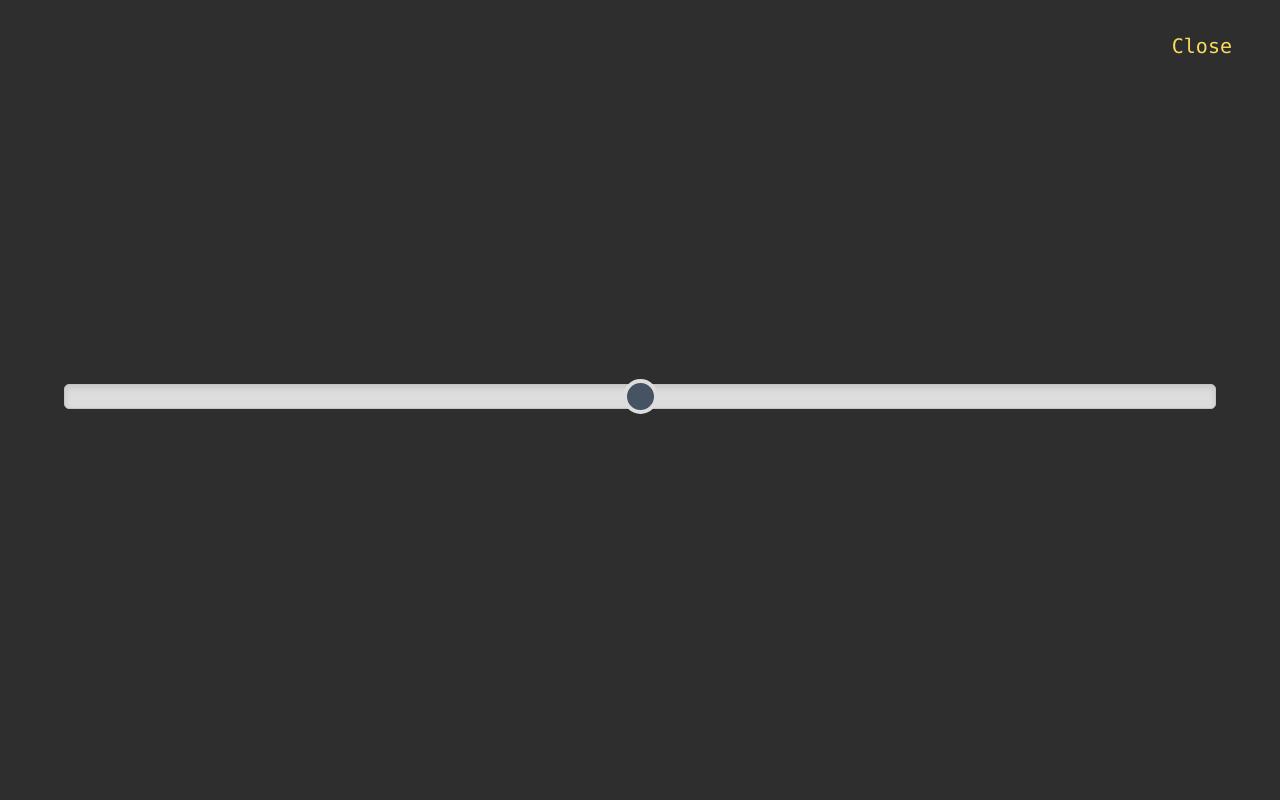
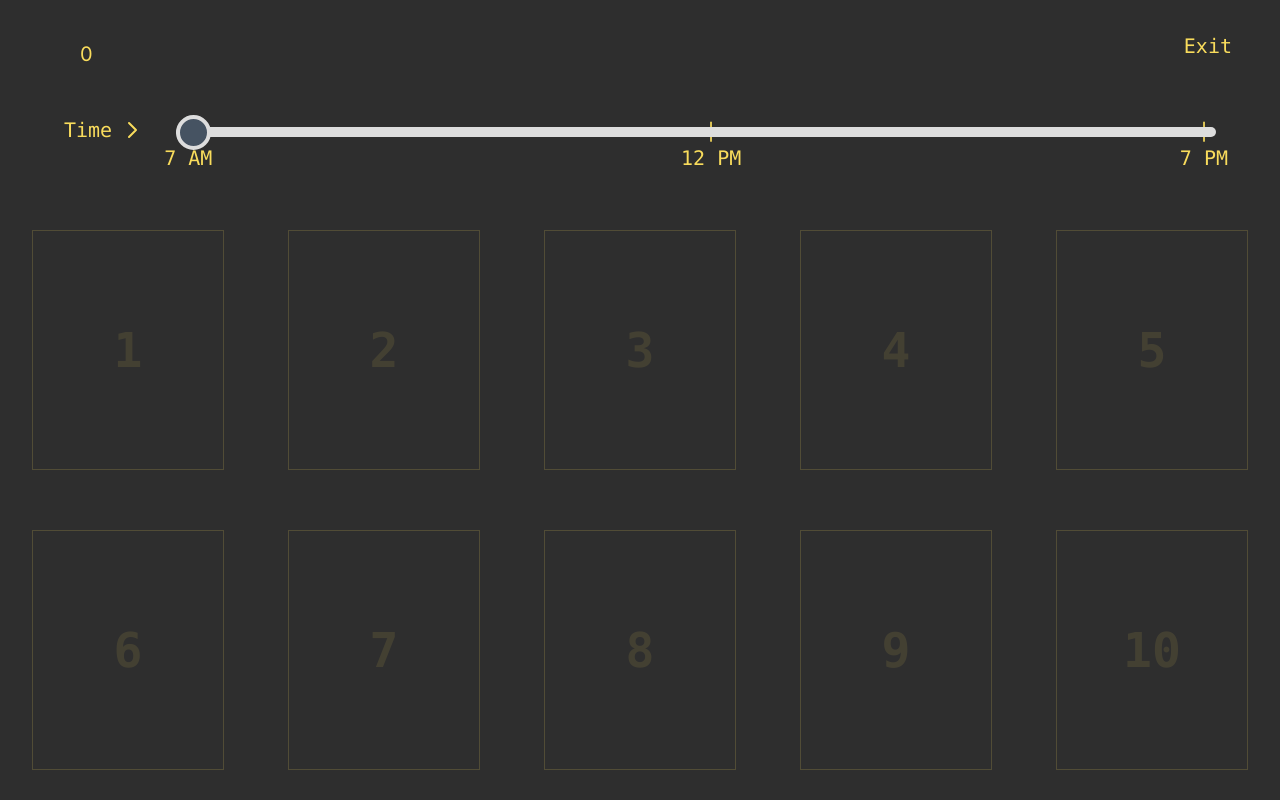
Before and after one commit to pearcebasmanm/ConUHacks-VIII, a Next.js app in the folder tire-change-shop/: page / in a window 1280 px wide. Both pictures are taken after a click on the button "Start Simulation". Built offline with nearby package versions, Linux system fonts and the light colour scheme.

Commit message:
Update CSS styles for tire change shop app

```diff
--- a/tire-change-shop/app/components/simulation.tsx
+++ b/tire-change-shop/app/components/simulation.tsx
@@ -1,40 +1,38 @@
-
-// <motion.button
-// style={{
-//   fontSize: '20px', // make the button text bigger
-//   padding: '10px 20px', // increase button size by padding
-//   margin: 'auto', // center the button
-//   display: 'block', // necessary for margin: auto to work
-// }}
-// whileHover={{ scale: 1.1 }} // animate button on hover
-// whileTap={{ scale: 0.9 }} // animate button on tap
-// >
-// Start Simulation
-// </motion.button>
-// <div className="simulation hidden">
-// <SliderComponent value={sliderValue} onChange={setSliderValue} />
-// </div>
-
-import { motion } from 'framer-motion';
+"use client"
+import { useState } from 'react';
+import { motion, useAnimation } from 'framer-motion';
 
 export default function Simulation() {
+    const speed = 0.02;
+    let [time, setTime] = useState<number>(0);
+
+    let [simulationStarted, setSimulationStarted] = useState<boolean>(false);
+    let [isPlaying, setIsPlaying] = useState<boolean>(false);
+
+    if (isPlaying) {
+        setTimeout(() => {
+            if (time >= 1000) {
+                setTime(0);
+                setIsPlaying(false);
+                return;
+            }
+            setTime(time + speed);
+        }, speed);
+    }
+
     return (
         <motion.div className={"simulation-wrapper flex justify-center items-center border-1 border-[#111] text-xl"} style={{ height: `calc(100vh - 180px)` }}>
             <motion.button
-                className={"font-mono text-[#F9DC5C] bg-[#2E2E2E] font-lg py-4 px-8 m-4"}
+                className={`font-mono text-[#F9DC5C] bg-[#2E2E2E] font-lg py-4 px-8 m-4 ${simulationStarted ? 'hidden' : 'block'}`}
                 whileHover={{ scale: 1.1, backgroundColor: '#F9DC5C', color: '#2E2E2E' }}
                 whileTap={{ scale: 0.9, backgroundColor: '#F9DC5C', color: '#2E2E2E' }}
 
-                onClick={e => {
-                    document.querySelector('.simulation').classList.remove('hidden');
-                    document.querySelector('.simulation').classList.add('flex');
-                    e.target.classList.add('hidden');
-                }}
+                onClick={ e => { setSimulationStarted(true); } }
             >
                 Start Simulation
             </motion.button>
             <motion.div
-                className="simulation hidden w-screen h-screen fixed left-0 bg-[#2E2E2E] text-[#F9DC5C] flex justify-center items-center"
+                className={`simulation ${simulationStarted ? 'block' : 'hidden'} w-screen h-screen fixed left-0 bg-[#2E2E2E] text-[#F9DC5C] flex justify-center items-center`}
                 initial={{ opacity: 0, top: 100, scale: 0.9 }}
                 animate={{ opacity: 1, top: 0, scale: 1 }}
                 transition={{ duration: 1 }}
@@ -43,22 +41,80 @@ export default function Simulation() {
                 className={"font-mono text-[#F9DC5C] bg-[#2E2E2E] font-lg py-4 px-8 m-4 absolute top-0 right-0"}
                 whileHover={{ scale: 1.1, backgroundColor: '#F9DC5C', color: '#2E2E2E' }}
                 whileTap={{ scale: 0.9, backgroundColor: '#F9DC5C', color: '#2E2E2E' }}
+                onClick={e => window.location.reload()}
+            >
+                Exit
+            </motion.button>
 
-                    onClick={e => {
-                        document.querySelector('.simulation').classList.remove('flex');
-                        document.querySelector('.simulation').classList.add('hidden');
-                        document.querySelector('.simulation-wrapper button').classList.remove('hidden');
-                    }}
+            <div className={"top-10 left-20 absolute time-value"}>{time}</div>
+
+            <div className={"slider-container fixed top-20 flex justify-center items-center font-mono"}>
+                <div
+                    className={"font-mono text-[#F9DC5C] font-lg py-4 pr-8 flex items-center cursor-pointer"}
+                    onClick={e => { setIsPlaying(!isPlaying) } }
                     >
-                    Close
-                </motion.button>
-                <div className={"slider-container"}>
+                    Time
+                    <svg xmlns="http://www.w3.org/2000/svg" className="h-6 w-6 ml-2" fill="none" viewBox="0 0 24 24" stroke="#F9DC5C">
+                        <path strokeLinecap="round" strokeLinejoin="round" strokeWidth={2} d="M9 5l7 7-7 7" />
+                    </svg>
+                </div>
+                <div className={"w-full relative"}>
+                    <div className={"absolute time-indicator first"}>|<br></br>7 AM</div>
+                    <div className={"absolute time-indicator half"}>|<br></br>12 PM</div>
+                    <div className={"absolute time-indicator last"}>|<br></br>7 PM</div>
                     <input
                         type="range"
                         min="0"
-                    max="100"
-                    className="slider"
+                        max="1000"
+                        defaultValue="0"
+                        className="slider w-full"
+                        value={time}
+                        readOnly
                     />
+                </div>
+            </div>
+
+            <div className={"bays-container flex justify-center items-center font-mono"}>
+                <motion.div className={"bay bay-1 flex justify-center items-center"}>
+                    <div className={"bay-number"}>1</div>
+                    <div className={"bay-vehicle"}></div>
+                </motion.div>
+                <motion.div className={"bay bay-2 flex justify-center items-center"}>
+                    <div className={"bay-number"}>2</div>
+                    <div className={"bay-vehicle"}></div>
+                </motion.div>
+                <motion.div className={"bay bay-3 flex justify-center items-center"}>
+                    <div className={"bay-number"}>3</div>
+                    <div className={"bay-vehicle"}></div>
+                </motion.div>
+                <motion.div className={"bay bay-4 flex justify-center items-center"}>
+                    <div className={"bay-number"}>4</div>
+                    <div className={"bay-vehicle"}></div>
+                </motion.div>
+                <motion.div className={"bay bay-5 flex justify-center items-center"}>
+                    <div className={"bay-number"}>5</div>
+                    <div className={"bay-vehicle"}></div>
+                </motion.div>
+                <motion.div className={"bay bay-6 flex justify-center items-center"}>
+                    <div className={"bay-number"}>6</div>
+                    <div className={"bay-vehicle"}></div>
+                </motion.div>
+                <motion.div className={"bay bay-7 flex justify-center items-center"}>
+                    <div className={"bay-number"}>7</div>
+                    <div className={"bay-vehicle"}></div>
+                </motion.div>
+                <motion.div className={"bay bay-8 flex justify-center items-center"}>
+                    <div className={"bay-number"}>8</div>
+                    <div className={"bay-vehicle"}></div>
+                </motion.div>
+                <motion.div className={"bay bay-9 flex justify-center items-center"}>
+                    <div className={"bay-number"}>9</div>
+                    <div className={"bay-vehicle"}></div>
+                </motion.div>
+                <motion.div className={"bay bay-10 flex justify-center items-center"}>
+                    <div className={"bay-number"}>10</div>
+                    <div className={"bay-vehicle"}></div>
+                </motion.div>
             </div>
         </motion.div>
     </motion.div>
--- a/tire-change-shop/app/globals.css
+++ b/tire-change-shop/app/globals.css
@@ -48,36 +48,26 @@ body {
 body {
   padding: 4em;
   background: #465362;
-  overflow-x: hidden;
+  overflow: hidden;
   font: 13px/1.4 Geneva, 'Lucida Sans', 'Lucida Grande', 'Lucida Sans Unicode', Verdana, sans-serif;
-}
-label {
-  display: block;
-}
-input {
-  border: 1px solid #c4c4c4;
-  border-radius: 5px;
-  background-color: #fff;
-  padding: 3px 5px;
-  box-shadow: inset 0 3px 6px rgba(0,0,0,0.1);
-  width: 190px;
 }
 
 .slider-container {
-  width: 100%;
-  padding: 20px 0;
+  width: stretch;
+  padding: 20px 5%;
   text-align: center;
 }
 
 .slider {
-  width: 90%;
-  height: 25px;
+  width: stretch;
+  height: 10px;
   -webkit-appearance: none;
   appearance: none;
   background: #ddd;
   outline: none;
   transition: opacity .2s;
   cursor: pointer;
+  border-radius: 15px;
 }
 
 .slider::-webkit-slider-thumb {
@@ -99,3 +89,56 @@ input {
   border-radius: 50%;
   cursor: pointer;
 }
+
+.time-indicator {
+  z-index: -1;
+  position: absolute;
+}
+
+.time-indicator.first {
+  left: 0;
+  transform: translate(-25%, 0);
+}
+
+.time-indicator.last {
+  right: 0;
+  transform: translate(25%, 0);
+}
+
+.time-indicator.half {
+  left: 50%;
+  transform: translate(-25%, 0);
+}
+
+.bays-container {
+  width: 100%;
+  height: 75%;
+  margin-top: 200px;
+  display: flex;
+  justify-content: stretch;
+  flex-wrap: wrap;
+}
+
+.bay {
+  position: relative;
+  display: inline-block;
+  text-align: center;
+  width: 15%;
+  height: 40%;
+  display: flex;
+  flex-direction: column;
+  justify-content: center;
+  align-items: center;
+  border: 1px solid #f9dc5c2c;
+  margin: 1% 2.5%;
+  overflow: hidden;
+}
+
+.bay .bay-number {
+  font-size: 48px;
+  font-weight: bold;
+  display: flex;
+  align-items: center;
+  justify-content: center;
+  opacity: 0.1;
+}
```
Lines whose indentation alone changed are shown as unchanged.
